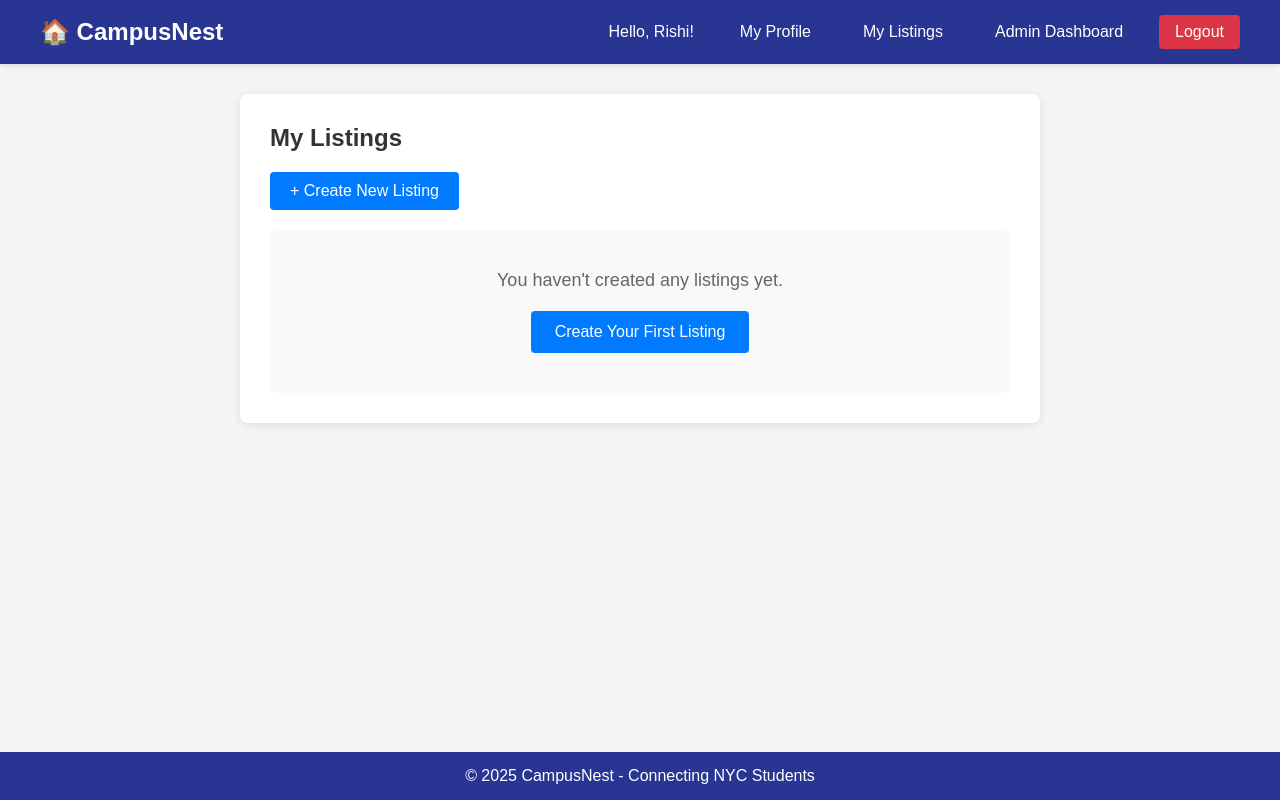
After one commit to gcivil-nyu-org/team5-wed-fall25, a Django app: page /listings/my-listings/ in a window 1280 px wide. The commit adds this page. Run offline with Django 5.2, Linux system fonts and the light colour scheme; a user stored in the database is signed in; data comes from the database, SQL or seed files in the repository; both versions use the stored data as it was after the commit.

Commit message:
view listing link added and fixed redirects for easy access, working on multi image upload

```diff
--- /dev/null
+++ b/listings/templates/listings/my_listings.html
@@ -0,0 +1,73 @@
+{% extends 'base.html' %}
+
+{% block title %}My Listings - CampusNest{% endblock %}
+
+{% block content %}
+<h2>My Listings</h2>
+
+<div style="margin-bottom: 20px;">
+	<a href="{% url 'create_listing' %}" class="btn"
+		style="width: auto; display: inline-block; padding: 10px 20px;">
+		+ Create New Listing
+	</a>
+</div>
+
+{% if listings %}
+<div style="display: grid; gap: 20px;">
+	{% for listing in listings %}
+	<div style="background: #f9f9f9; padding: 20px; border-radius: 8px; border-left: 4px solid #007bff;">
+		<div style="display: flex; gap: 20px; align-items: start;">
+			{% if listing.images.first %}
+			<img src="{{ listing.images.first.image.url }}"
+				style="width: 150px; height: 150px; object-fit: cover; border-radius: 8px;">
+			{% else %}
+			<div
+				style="width: 150px; height: 150px; background: #ddd; border-radius: 8px; display: flex; align-items: center; justify-content: center; color: #666;">
+				No Image
+			</div>
+			{% endif %}
+
+			<div style="flex: 1;">
+				<h3 style="margin-bottom: 10px;">{{ listing.title }}</h3>
+				<p style="color: #666; margin-bottom: 5px;">
+					<strong>Address:</strong> {{ listing.address }}
+				</p>
+				<p style="color: #666; margin-bottom: 5px;">
+					<strong>Rent:</strong> ${{ listing.rent }}/month
+				</p>
+				<p style="color: #666; margin-bottom: 5px;">
+					<strong>Available:</strong> {{ listing.availability_start }} to {{
+					listing.availability_end }}
+				</p>
+				<p style="color: #666; margin-bottom: 10px;">
+					<strong>Posted:</strong> {{ listing.created_at|date:"F d, Y" }}
+				</p>
+				<p style="color: #666; margin-bottom: 10px;">
+					<strong>Status:</strong>
+					{% if listing.is_active %}
+					<span style="color: #28a745;">✓ Active</span>
+					{% else %}
+					<span style="color: #dc3545;">✗ Inactive</span>
+					{% endif %}
+				</p>
+				<a href="{% url 'view_listing' listing.id %}"
+					style="display: inline-block; padding: 8px 16px; background-color: #007bff; color: white; text-decoration: none; border-radius: 4px;">
+					View Details
+				</a>
+			</div>
+		</div>
+	</div>
+	{% endfor %}
+</div>
+{% else %}
+<div style="text-align: center; padding: 40px; background: #f9f9f9; border-radius: 8px;">
+	<p style="color: #666; font-size: 18px; margin-bottom: 20px;">
+		You haven't created any listings yet.
+	</p>
+	<a href="{% url 'create_listing' %}"
+		style="display: inline-block; padding: 12px 24px; background-color: #007bff; color: white; text-decoration: none; border-radius: 4px;">
+		Create Your First Listing
+	</a>
+</div>
+{% endif %}
+{% endblock %}
--- a/listings/urls.py
+++ b/listings/urls.py
@@ -1,7 +1,14 @@
 from django.urls import path
+from django.shortcuts import redirect
 from . import views
 
+# Simple redirect view for /listings/
+def listings_home(request):
+    """Redirect /listings/ to /listings/create/"""
+    return redirect('my_listings')
 urlpatterns = [
+    path('', listings_home, name='listings_home'),  # Add this line
+    path('my-listings/', views.my_listings, name='my_listings'),
     path('create/', views.create_listing, name='create_listing'),
     path('<int:listing_id>/', views.view_listing, name='view_listing'),
 ]
--- a/listings/views.py
+++ b/listings/views.py
@@ -49,3 +49,9 @@ def create_listing(request):
 def view_listing(request, listing_id):
     listing = Listing.objects.get(id=listing_id, user=request.user)
     return render(request, 'listings/view_listing.html', {'listing': listing})
+
+@login_required
+def my_listings(request):
+    """Display all listings created by the current user"""
+    listings = Listing.objects.filter(user=request.user).order_by('-created_at')
+    return render(request, 'listings/my_listings.html', {'listings': listings})
--- a/templates/base.html
+++ b/templates/base.html
@@ -223,6 +223,7 @@
 				{% if user.is_authenticated %}
 				<span class="nav-user">Hello, {{ user.first_name|default:user.username }}!</span>
 				<a href="{% url 'view_profile' %}">My Profile</a>
+				<a href="{% url 'my_listings' %}">My Listings</a>
 				{% if user.is_staff %}
 				<a href="{% url 'admin_dashboard' %}">Admin Dashboard</a>
 				{% endif %}
```
Also changed, not shown: db.sqlite3.
